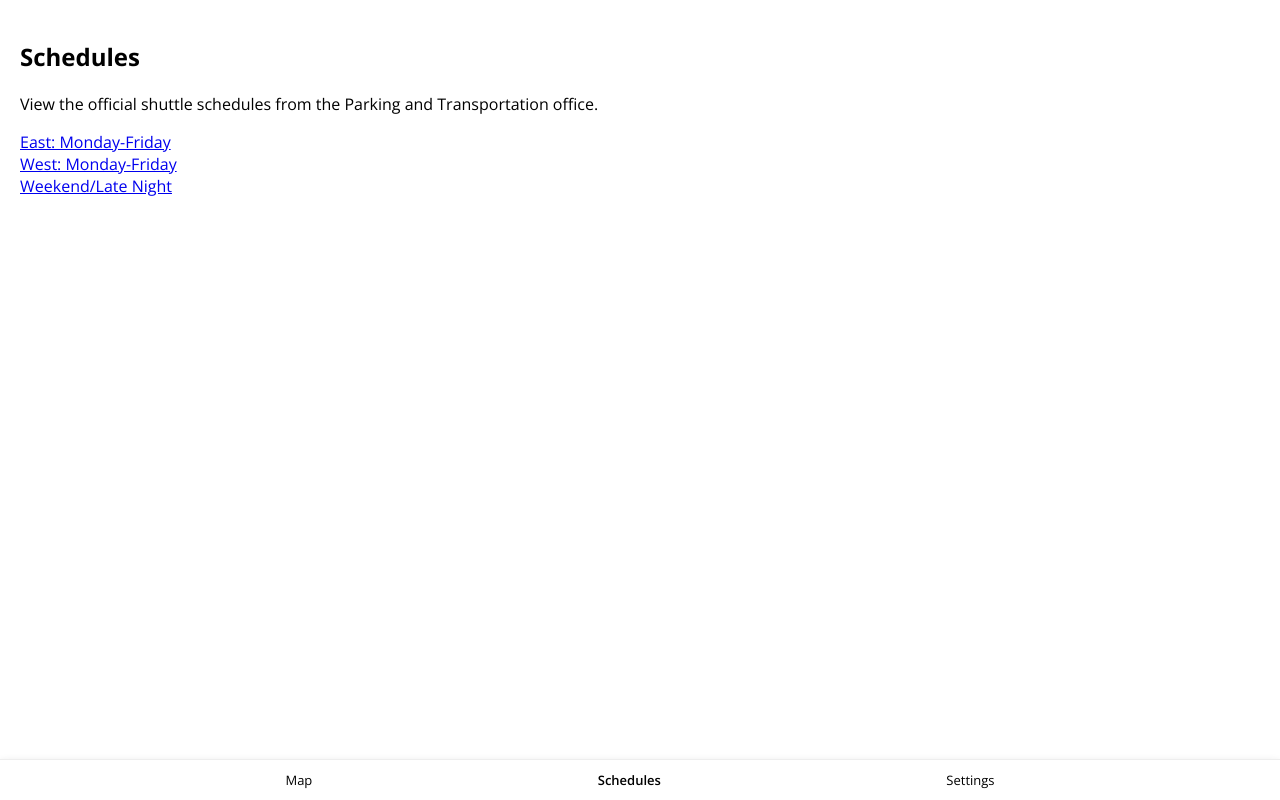
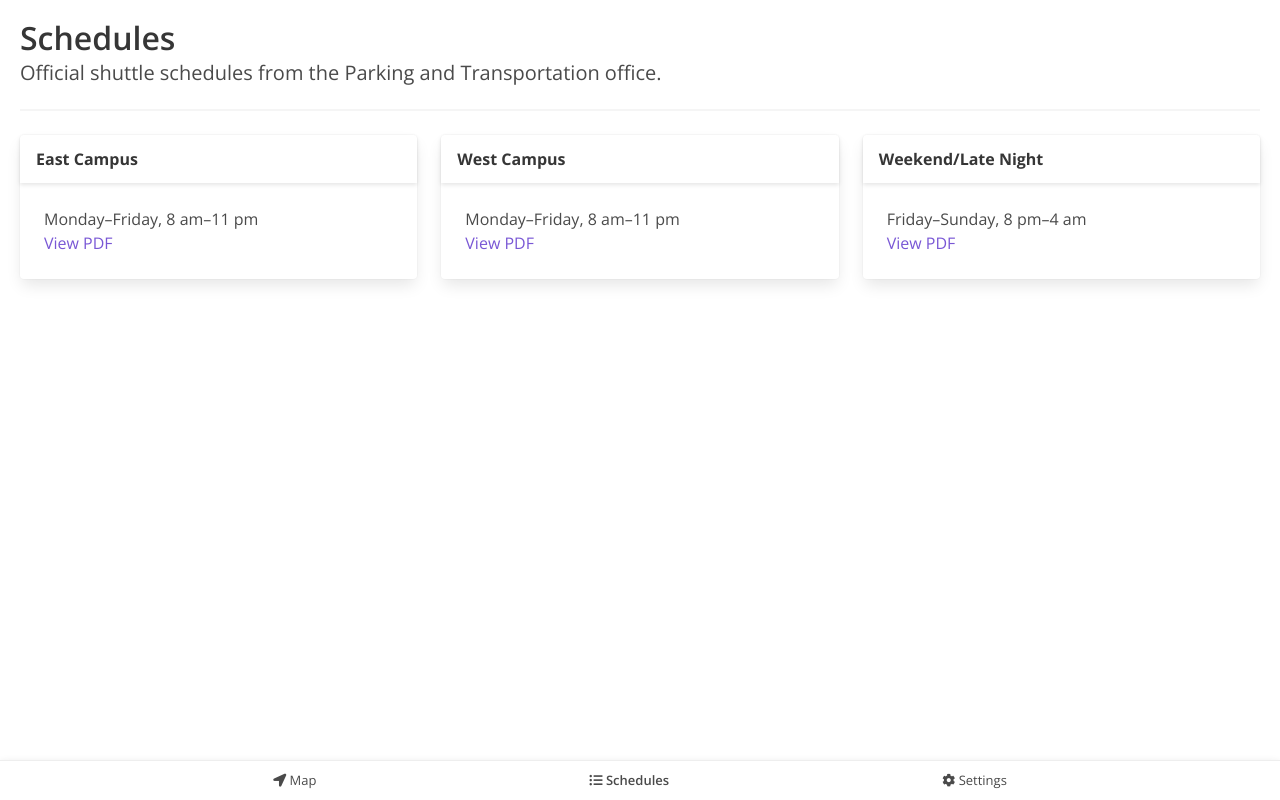
Before and after one commit to wtg/shuttletracker, a Vue app in the folder frontend/: page /schedules in a window 1280 px wide. Built offline with nearby package versions, Linux system fonts and the light colour scheme.

Commit message:
settings screen toggles, schedules, and icons

```diff
--- a/frontend/package.json
+++ b/frontend/package.json
@@ -10,10 +10,12 @@
     "test:e2e": "vue-cli-service test:e2e"
   },
   "dependencies": {
+    "@fortawesome/fontawesome-free": "^5.7.2",
     "@types/leaflet": "^1.2.10",
     "@types/leaflet-rotatedmarker": "^0.2.1",
     "@types/leaflet-routing-machine": "^3.2.1",
     "ajv": "^6.5.4",
+    "buefy": "^0.7.2",
     "bulma": "^0.7.2",
     "leaflet": "^1.3.4",
     "leaflet-rotatedmarker": "^0.2.0",
--- a/frontend/src/App.vue
+++ b/frontend/src/App.vue
@@ -16,7 +16,7 @@ export default Vue.extend({
   name: 'app',
   components: {
     TabBar,
-  }
+  },
 });
 </script>
 
--- a/frontend/src/components/about.vue
+++ b/frontend/src/components/about.vue
@@ -1,5 +1,5 @@
 <template>
-  <div class="container">
+  <div class="parent content">
     <router-link to="/">Back</router-link>
     <h2>About Shuttle Tracker</h2>
     <p>
@@ -45,7 +45,10 @@ import Vue from 'vue';
 export default Vue.extend({});
 </script>
 <style lang="scss" scoped>
-.container {
+.parent {
   padding: 20px;
 }
+p {
+  margin-bottom: 1em;
+}
 </style>
--- a/frontend/src/components/schedules.vue
+++ b/frontend/src/components/schedules.vue
@@ -1,37 +1,60 @@
 <template>
-  <div>
-    <h2>Schedules</h2>
-    <p>
-      View the official shuttle schedules from the Parking and Transportation office.
+  <div class="parent">
+    <h2 class="title">Schedules</h2>
+    <p class="subtitle">
+      Official shuttle schedules from the Parking and Transportation office.
     </p>
-    <ul>
-      <li>
-        <a target="_blank" rel="noopener noreferrer" href="https://info.rpi.edu/sites/default/files/2018-19MonThursCampusShuttleScheduleEastRoute.pdf">East: Monday-Friday</a>
-      </li>
-      <li>
-        <a target="_blank" rel="noopener noreferrer" href="https://info.rpi.edu/sites/default/files/2018-19MonThursCampusShuttleScheduleWestRoute.pdf">West: Monday-Friday</a>
-      </li>
-      <li>
-        <a target="_blank" rel="noopener noreferrer" href="https://info.rpi.edu/sites/default/files/2018-19WeekendLateNightShuttleSchedule.pdf">Weekend/Late Night</a>
-      </li>
-    </ul>
+    <hr>
+    <div class="columns">
+      <div class="column" v-for="link in links" v-bind:key="link.url">
+        <div class="card">
+          <header class="card-header">
+            <p class="card-header-title">
+              {{ link.name }}
+            </p>
+          </header>
+          <div class="card-content">
+            <p>{{ link.caption }}</p>
+            <a class="" target="_blank" rel="noopener noreferrer" v-bind:href="link.url">View PDF</a>
+          </div>
+        </div>
+      </div>
+    </div>
   </div>
 </template>
 
 <script lang="ts">
 import Vue from 'vue';
-export default Vue.extend({});
+export default Vue.extend({
+  data() {
+    return {
+      links: [
+        {
+          url: "https://info.rpi.edu/sites/default/files/2018-19MonThursCampusShuttleScheduleEastRoute.pdf",
+          name: "East Campus",
+          caption: "Monday–Friday, 8 am–11 pm",
+          color: "green",
+        },
+        {
+          url: "https://info.rpi.edu/sites/default/files/2018-19MonThursCampusShuttleScheduleWestRoute.pdf",
+          name: "West Campus",
+          caption: "Monday–Friday, 8 am–11 pm",
+          color: "red",
+        },
+        {
+          url: "https://info.rpi.edu/sites/default/files/2018-19WeekendLateNightShuttleSchedule.pdf",
+          name: "Weekend/Late Night",
+          caption: "Friday–Sunday, 8 pm–4 am",
+          color: "purple",
+        },
+      ],
+    }
+  }
+});
 </script>
 
 <style lang="scss" scoped>
-div {
+.parent {
   padding: 20px;
 }
-ul {
-  padding: 0;
-}
-li {
-  list-style: none;
-  padding: 0;
-}
 </style>
--- a/frontend/src/components/settings.vue
+++ b/frontend/src/components/settings.vue
@@ -1,16 +1,29 @@
 <template>
-  <div>
-    <h2>Settings</h2>
+  <div class="parent">
+    <h2 class="title">Settings</h2>
+    <hr>
+    <div class="field">
+      <b-switch>Send position updates</b-switch>
+      <p class="help">Use your location to help make Shuttle Tracker more accurate.</p>
+    </div>
+    <div class="field">
+      <b-switch>Bus button</b-switch>
+      <p class="help">Place a bus on other users' maps.</p>
+    </div>
+
+    <!-- <h3 class="title is-3">About</h3> -->
+    <router-link to="/about">About</router-link>
   </div>
 </template>
 
 <script lang="ts">
 import Vue from 'vue';
+
 export default Vue.extend({});
 </script>
 
 <style lang="scss" scoped>
-div {
+.parent {
   padding: 20px;
 }
 </style>
--- a/frontend/src/components/tabBar.vue
+++ b/frontend/src/components/tabBar.vue
@@ -1,8 +1,17 @@
 <template>
   <ul>
-    <router-link tag="li" to="/">Map</router-link>
-    <router-link tag="li" to="/schedules">Schedules</router-link>
-    <router-link tag="li" to="/settings">Settings</router-link>
+    <router-link tag="li" to="/">
+      <span class="fas fa-location-arrow"></span>
+      Map
+    </router-link>
+    <router-link tag="li" to="/schedules">
+      <span class="fas fa-list-ul"></span>
+      Schedules
+    </router-link>
+    <router-link tag="li" to="/settings">
+      <span class="fas fa-cog"></span>
+      Settings
+    </router-link>
   </ul>
 </template>
 
--- a/frontend/src/store.ts
+++ b/frontend/src/store.ts
@@ -79,6 +79,9 @@ const store: StoreOptions<StoreState> = {
     },
     addAdminMessage(state, message: AdminMessageUpdate) {
       state.adminMessage = message;
+    },
+    initializeSettings(state) {
+
     },
   },
   getters: {
```
Also changed, not shown: frontend/src/main.ts (+7 -2 lines), 1 other file (tests, documents, lock files or other folders).
